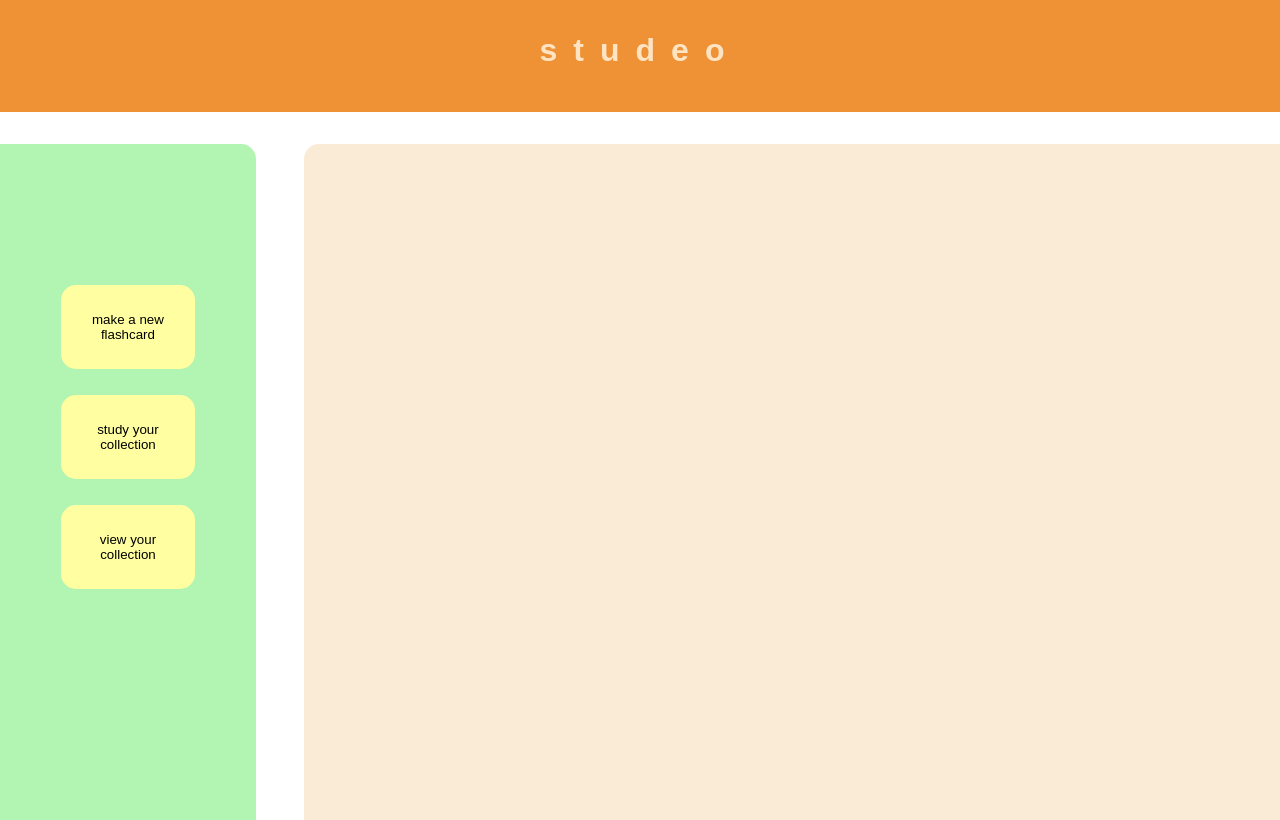
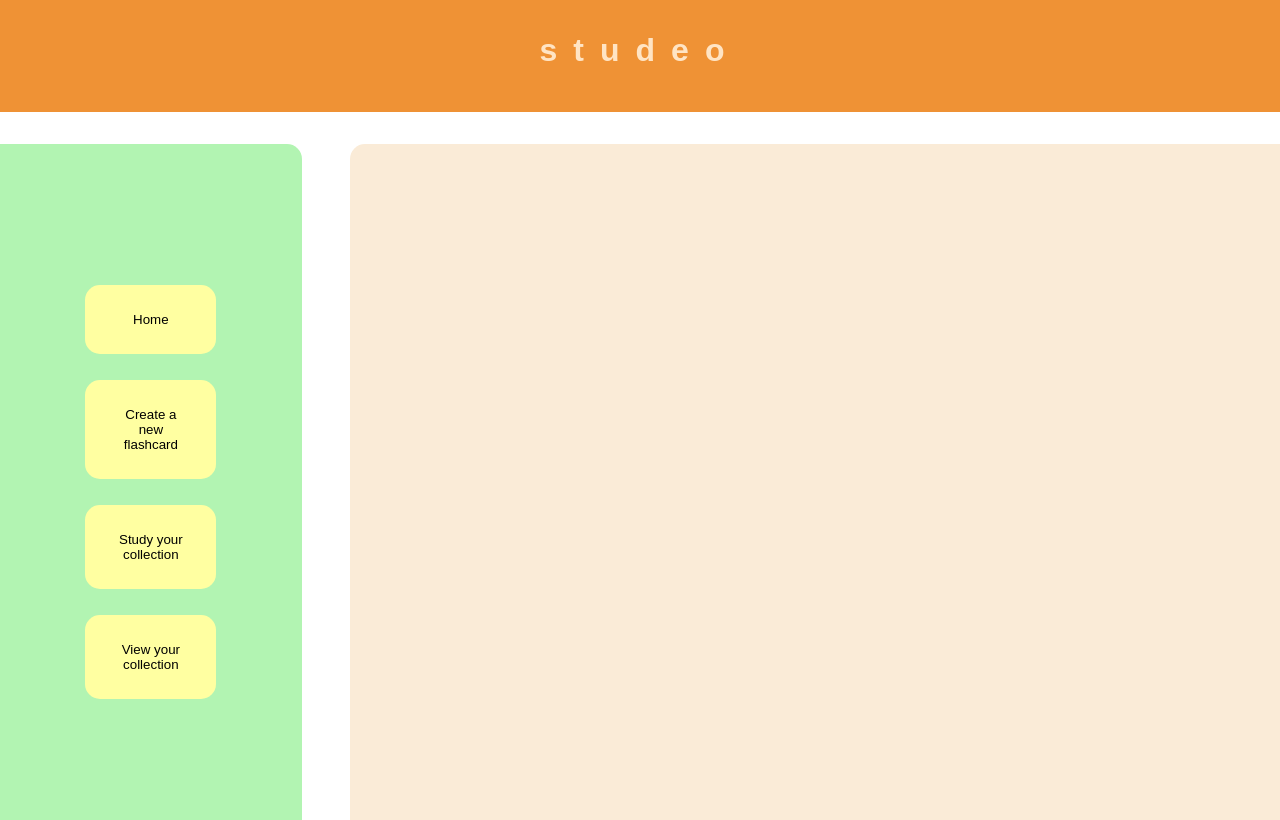
Before and after one commit to Anloms/studeo, a React (Vite) app in the folder client/: page / in a window 1280 px wide. Built offline with nearby package versions, Linux system fonts and the light colour scheme; no server answers; a web font is replaced by a local one.

Commit message:
feat. added DnD React functionality

```diff
--- a/client/src/App.jsx
+++ b/client/src/App.jsx
@@ -11,7 +11,7 @@ function App() {
 
   const [createClick, setCreateClick] = useState(false);
   const [studyClick, setStudyClick] = useState(false);
-  const [testClick, setTestClick] = useState(false);
+  const [homeClick, setHomeClick] = useState(false);
   const [viewCollectionClick, setViewCollection] = useState(false);
 
   const [collectionList, setCollectionList] = useState('');
@@ -20,25 +20,25 @@ function App() {
     if (id === 'create') {
       setCreateClick(true);
       setStudyClick(false);
-      setTestClick(false);
+      setHomeClick(false);
       setViewCollection(false);
     }
     if (id === 'study') {
       setCreateClick(false);
       setStudyClick(true);
-      setTestClick(false);
+      setHomeClick(false);
       setViewCollection(false);
     }
-    if (id === 'test') {
+    if (id === 'home') {
       setCreateClick(false);
       setStudyClick(false);
-      setTestClick(true);
+      setHomeClick(true);
       setViewCollection(false);
     }
     if (id === 'view') {
       setCreateClick(false);
       setStudyClick(false);
-      setTestClick(false);
+      setHomeClick(false);
       setViewCollection(true);
     }
   }
@@ -97,14 +97,13 @@ function App() {
   return (
     <>
       <Header />
-
       <main>
-        <NavBar handleClick={handleClick} />
+      <NavBar handleClick={handleClick} />
         <Display
           addFlashcard={addFlashcard}
           addCollection={addCollection}
           createClick={createClick}
-          testClick={testClick}
+          homeClick={homeClick}
           viewCollectionClick={viewCollectionClick}
           studyClick={studyClick}
           collectionList={collectionList}
--- /dev/null
+++ b/client/src/components/CSS/Default.css
@@ -0,0 +1,17 @@
+h3 {
+    padding-top: 2em;
+    padding-bottom: 2em;
+    text-align: center;
+    color: orange;
+}
+
+h4 {
+    text-align: center;
+    color: rgb(161, 123, 123);
+    padding-bottom: .7em;
+
+}
+
+strong {
+    color: orange;
+}
--- a/client/src/components/CSS/FlashCollection.css
+++ b/client/src/components/CSS/FlashCollection.css
@@ -1,7 +1,6 @@
 .all_display {
     display: flex;
     flex-direction: column;
-
 }
 
 .collections_yard_flash,
@@ -36,4 +35,5 @@
     height: 10em;
     width: 10em;
     overflow-y: hidden;
+    cursor: grab;
 }
--- a/client/src/components/CSS/NavBar.css
+++ b/client/src/components/CSS/NavBar.css
@@ -5,8 +5,8 @@
     margin-top: 2em;
     padding-top: 8em;
     margin-left: 0;
-    padding-left: 3em;
-    padding-right: 3em;
+    padding-left: 4.5em;
+    padding-right: 4.5em;
     height: inherit;
     border-top-right-radius: 15px 15px;
     font-family: '"Expletus Sans", sans-serif';
@@ -20,4 +20,5 @@ button {
     padding: 2em;
     border-radius: 15px 15px;
 
+
 }
--- a/client/src/components/Default.jsx
+++ b/client/src/components/Default.jsx
@@ -0,0 +1,30 @@
+import './CSS/Default.css';
+
+export default function Default(){
+    return (
+        <div className="HomeScreen">
+            <h1>
+                Hello and welcome to studeo! 👋
+            </h1>
+            <h3>
+                Dive into a world where learning is not just easy but enjoyable.
+
+            </h3>
+        <h4>
+        Let <strong>Home</strong> be your starting line,
+        </h4>
+        <h4>
+        <strong>Create a new flashcard</strong> your canvas for creativity, <br></br>
+        </h4>
+        <h4>
+        <strong>Study your collections</strong> your personal brain gym,
+        </h4>
+        <h4>
+        <strong>View your collections</strong> your own private library of knowledge.
+        </h4>
+        <h4>
+        Together, let's turn those learning goals into achievements, one flashcard at a time.
+        </h4>
+        </div>
+    );
+}
--- a/client/src/components/Display.jsx
+++ b/client/src/components/Display.jsx
@@ -1,8 +1,11 @@
 import './CSS/Display.css';
 import { useState } from 'react';
+import { DndProvider } from 'react-dnd';
+import { HTML5Backend } from 'react-dnd-html5-backend';
 import FlashCreate from './FlashCreate';
 import FlashStudy from './FlashStudy';
 import FlashCollection from './FlashCollection';
+import Default from './Default';
 
 
 const url = 'http://localhost:3000';
@@ -14,7 +17,7 @@ export default function Display(
     viewCollectionClick,
     createClick,
     studyClick,
-    testClick,
+    homeClick,
     collectionList,
     flashcardCollection
     }
@@ -59,7 +62,6 @@ export default function Display(
 
   return (
     <div className="display">
-      { /* <h1>DISPLAY - prepare text briefly explaining how to use the app</h1> */ }
       { createClick && (
         <FlashCreate
           addFlashcard={addFlashcard}
@@ -72,7 +74,7 @@ export default function Display(
           handleClick_oldCollection={handleClick_oldCollection}
         ></FlashCreate>)}
 
-{ studyClick && (
+      { studyClick && (
         <FlashStudy
           identifier='Study'
           addFlashcard={addFlashcard}
@@ -85,24 +87,18 @@ export default function Display(
           flashcardCollection={flashcardCollection}
         ></FlashStudy>)}
 
-{/* { testClick && (
-        <FlashStudy
-        identifier='Test'
-        addFlashcard={addFlashcard}
-        collectionList={collectionList}
-        handleCollectionUpdate={handleCollectionUpdate}
-        handleDropDown_addId={handleDropDown_addId}
-        oldCollectionClick={oldCollectionClick}
-        handleClick_oldCollection={handleClick_oldCollection}
-        collectionId={collectionId}
-        flashcardCollection={flashcardCollection}
-        ></FlashStudy>)} */}
+      { homeClick && (
+        <Default />
+       )}
+      <DndProvider backend={HTML5Backend}>
 
-{ viewCollectionClick && (
+      { viewCollectionClick && (
         <FlashCollection
           collectionList={collectionList}
           flashcardCollection={flashcardCollection}
+          handleCollectionUpdate={handleCollectionUpdate}
         ></FlashCollection>)}
+      </DndProvider>
     </div>
   );
 }
--- a/client/src/components/FlashCollection.jsx
+++ b/client/src/components/FlashCollection.jsx
@@ -1,14 +1,36 @@
+import { useDrag, useDrop } from 'react-dnd';
 import './CSS/FlashCollection.css';
 
-export default function FlashCollection({ flashcardCollection, collectionList }){
+export default function FlashCollection({
+    flashcardCollection,
+    collectionList,
+    handleCollectionUpdate
+ }){
     return (
         <>
         <div className="all_display">
         <div className="collections_yard_flash">
             <div className="individual_collection_set">
                 {collectionList.map((value)=>{
+                    const [{ isOver }, drop] = useDrop(() => ({
+                        accept: 'box',
+                        drop: (item) => {
+                            console.log('Dropped item:', item);
+                            handleCollectionUpdate(item.id, value._id)
+                          },
+                        collect: (monitor) => ({
+                          isOver: monitor.isOver(),
+                          canDrop: monitor.canDrop()
+                        })
+                      }))
                     return (
-                        <button key={value._id}> {value.collection_name}</button>
+                        <button
+                        key={value._id}
+                        ref={drop}
+                        role={'Dustbin'}
+                        style={{ backgroundColor: isOver ? 'orange' : 'white' }}
+                        > {value.collection_name}
+                        </button>
                     )
                 })}
             </div>
@@ -16,8 +38,21 @@ export default function FlashCollection({ flashcardCollection, collectionList })
         <div className="collections_yard_colle">
         <div className="individual_flash_set">
                 {flashcardCollection.map((value) => {
+                    const [{ isDragging }, drag] = useDrag(() => ({
+                        type: 'box',
+                        item: { id: value._id, type: 'flashcard' },
+                        collect: monitor => ({
+                          isDragging: !!monitor.isDragging(),
+                        }),
+                      }));
                     return (
-                        <button key={value._id} className="flashcard_solo">
+                        <button
+                         key={value._id}
+                         className="flashcard_solo"
+                         role="Handle"
+                         ref={drag}
+                         style={{cursor: isDragging ? 'grabbing' : 'grab',opacity: isDragging ? 0.5 : 1 }}
+                         >
                             {value.question}</button>
                     )
                 })}
--- a/client/src/components/NavBar.jsx
+++ b/client/src/components/NavBar.jsx
@@ -3,10 +3,10 @@ import './CSS/NavBar.css';
 export default function NavBar({ handleClick }) {
   return (
     <div className="nav_container">
-      <button onClick={() => handleClick('create')} type="button">make a new flashcard</button>
-      <button onClick={() => handleClick('study')} type="button">study your collection</button>
-      {/* <button onClick={() => handleClick('test')} type="button">test yourself</button> */}
-      <button onClick={() => handleClick('view')} type="button">view your collection</button>
+      <button onClick={() => handleClick('home')} type="button">Home</button>
+      <button onClick={() => handleClick('create')} type="button">Create a new flashcard</button>
+      <button onClick={() => handleClick('study')} type="button">Study your collection</button>
+      <button onClick={() => handleClick('view')} type="button">View your collection</button>
     </div>
   );
 }
```
